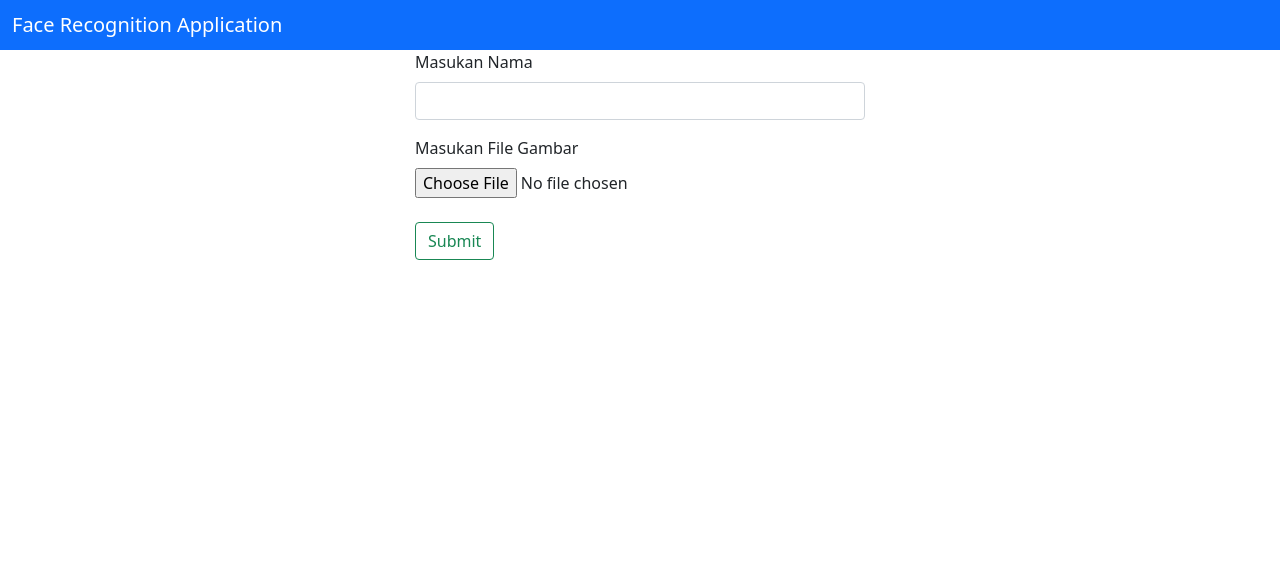
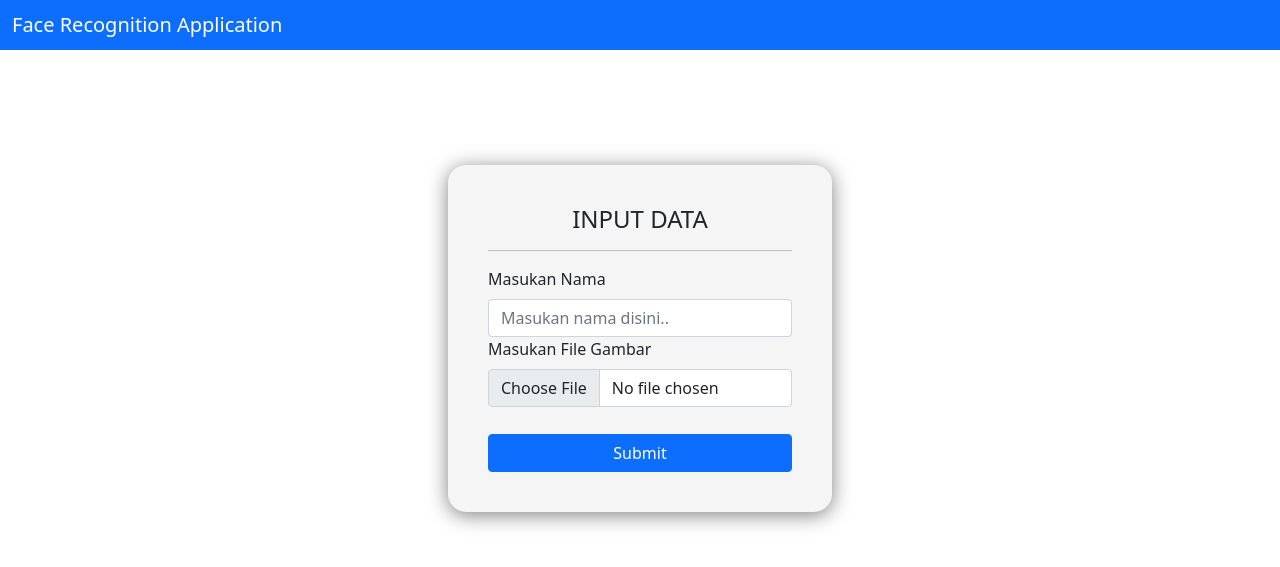
Before and after one commit to KhoirH/tb2-pengantarAI, a Flask app: page /upload-dataset in a window 1280 px wide. Shown: the top 567 px of the page. Run offline with Flask 2, Linux system fonts and the light colour scheme.

Commit message:
update templates design

```diff
--- a/templates/inputData.html
+++ b/templates/inputData.html
@@ -4,9 +4,18 @@
   integrity="sha384-wEmeIV1mKuiNpC+IOBjI7aAzPcEZeedi5yW5f2yOq55WWLwNGmvvx4Um1vskeMj0" crossorigin="anonymous">
 <head>
   <style type="text/css">
-    .main-form {
-        width: 450px;
-        margin: auto;
+    .container {
+        background-color: whitesmoke;
+        width: 30%;
+        margin-top: 9%;
+        box-shadow: 0 3px 20px #00000080;
+        padding: 40px;
+        border-radius: 5%;
+    }
+
+    button {
+      width: 100%;
+      margin-top: 9%;
     }
   </style>
   <meta charset="UTF-8">
@@ -29,17 +38,26 @@
       accept="image/jpeg"/>
     <button type="submit">Submit</button>
   </form> -->
-  <form method="POST" action="" enctype="multipart/form-data" class="main-form">
-    <div class="mb-3">
-      <label for="" class="form-label">Masukan Nama</label>
-      <input type="" class="form-control" >
-    </div>
-    <div class="mb-3">
-      <label for="" class="form-label">Masukan File Gambar</label>
-      <input name ="image" type="file" accept="image/jpeg" class="form-label" >
-    </div>
-    <button type="submit" class="btn btn-outline-success">Submit</button>
-  </form>
+  <div class="container">
+    <h4 class="text-center">INPUT DATA</h4>
+    <hr>
+    <form method="POST" action="" enctype="multipart/form-data" class="">
+      <div class="form-group">
+        <label class="form-label">Masukan Nama</label>
+        <input type="text" name="nama" class="form-control" placeholder="Masukan nama disini.." >
+      </div>
+      <div class="form-group">
+        <label class="form-label">Masukan File Gambar</label>
+        <input name ="image" type="file" accept="image/jpeg" class="form-control" >
+      </div>
+      <div class="form-group">
+        <button type="submit" class="btn btn-primary">Submit</button>
+      </div>
+
+    </form>
+  </div>
+
+
   <script src="https://cdn.jsdelivr.net/npm/bootstrap@5.0.0/dist/js/bootstrap.bundle.min.js" integrity="sha384-p34f1UUtsS3wqzfto5wAAmdvj+osOnFyQFpp4Ua3gs/ZVWx6oOypYoCJhGGScy+8" crossorigin="anonymous"></script>
 </body>
 </html>
```
Also changed, not shown: templates/videostream.html (+20 -1 lines), t.jpg, tb2_pkb_db.db, 2 other files.
